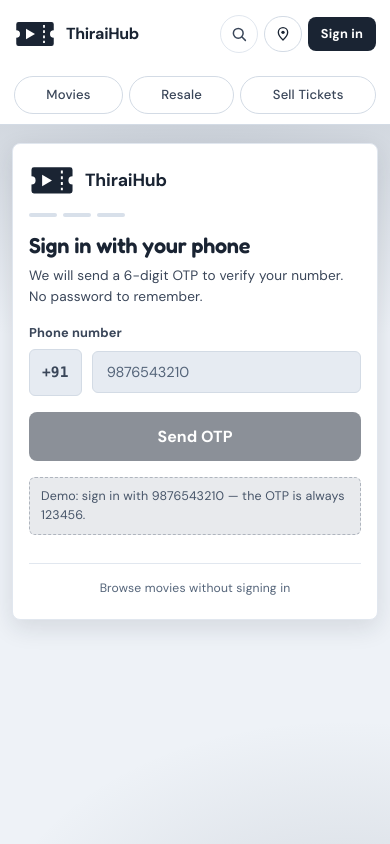
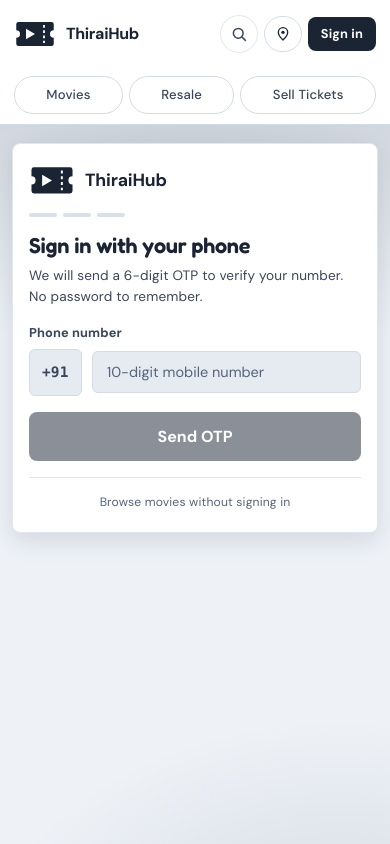
Before and after one commit to krishnhk/show-hub, an Angular app in the folder client/: page /login in a window 390 px wide. Shown: the top 844 px of the page. Built offline with nearby package versions, Linux system fonts and the light colour scheme.

Commit message:
Stop showing the demo phone number and OTP on the login page
Remove the 'Demo: sign in with ... the OTP is always 123456' hint, the
'Demo OTP' line on the code step, and the example number used as the
placeholder, which is now a generic '10-digit mobile number'.

```diff
--- a/client/src/app/pages/auth/login.css
+++ b/client/src/app/pages/auth/login.css
@@ -136,14 +136,6 @@ form {
   flex-wrap: wrap;
 }
 
-.demo {
-  background: var(--accent-soft);
-  border: 1px dashed color-mix(in srgb, var(--accent) 35%, transparent);
-  color: var(--accent);
-  padding: 9px 11px;
-  border-radius: var(--radius-sm);
-}
-
 .foot {
   border-top: 1px solid var(--border-soft);
   padding-top: 12px;
--- a/client/src/app/pages/auth/login.html
+++ b/client/src/app/pages/auth/login.html
@@ -36,7 +36,7 @@
                 inputmode="numeric"
                 maxlength="10"
                 autocomplete="tel-national"
-                placeholder="9876543210"
+                placeholder="10-digit mobile number"
                 formControlName="phoneNumber"
                 (input)="sanitizePhone($event)"
               />
@@ -55,8 +55,6 @@
             }
           </button>
         </form>
-
-        <p class="hint demo">Demo: sign in with {{ demoPhone }} — the OTP is always 123456.</p>
       }
 
       @case ('otp') {
@@ -82,10 +80,6 @@
               (input)="sanitizeOtp($event)"
             />
           </div>
-
-          @if (devOtp(); as code) {
-            <p class="hint demo">Demo OTP: {{ code }}</p>
-          }
 
           <button class="btn btn-lg btn-block" type="submit" [disabled]="!otpValid() || loading()">
             @if (loading()) {
--- a/client/src/app/pages/auth/login.ts
+++ b/client/src/app/pages/auth/login.ts
@@ -27,7 +27,6 @@ const INTERESTS = [
 const ROLES: UserType[] = ['Buyer', 'Seller', 'Both'];
 const RESEND_SECONDS = 30;
 const OTP_LENGTH = 6;
-const DEMO_PHONE = '9876543210';
 
 @Component({
   selector: 'app-login',
@@ -46,13 +45,11 @@ export class LoginComponent implements OnDestroy {
   readonly cities = CITIES;
   readonly interests = INTERESTS;
   readonly roles = ROLES;
-  readonly demoPhone = DEMO_PHONE;
 
   readonly step = signal<LoginStep>('phone');
   readonly loading = signal(false);
   readonly errorMessage = signal('');
   readonly noticeMessage = signal('');
-  readonly devOtp = signal<string | null>(null);
   readonly resendIn = signal(0);
   readonly selectedInterests = signal<string[]>([]);
 
@@ -143,7 +140,6 @@ export class LoginComponent implements OnDestroy {
           return;
         }
         this.noticeMessage.set(response.message);
-        this.devOtp.set(response.devOtp ?? null);
         this.otpForm.reset();
         this.step.set('otp');
         this.startCountdown();
@@ -166,7 +162,6 @@ export class LoginComponent implements OnDestroy {
       next: (response) => {
         this.loading.set(false);
         this.noticeMessage.set(response.message);
-        this.devOtp.set(response.devOtp ?? null);
         this.startCountdown();
       },
       error: (error: HttpErrorResponse) => {
@@ -207,7 +202,6 @@ export class LoginComponent implements OnDestroy {
   backToPhone(): void {
     this.errorMessage.set('');
     this.noticeMessage.set('');
-    this.devOtp.set(null);
     this.otpForm.reset();
     this.clearCountdown();
     this.step.set('phone');
```
